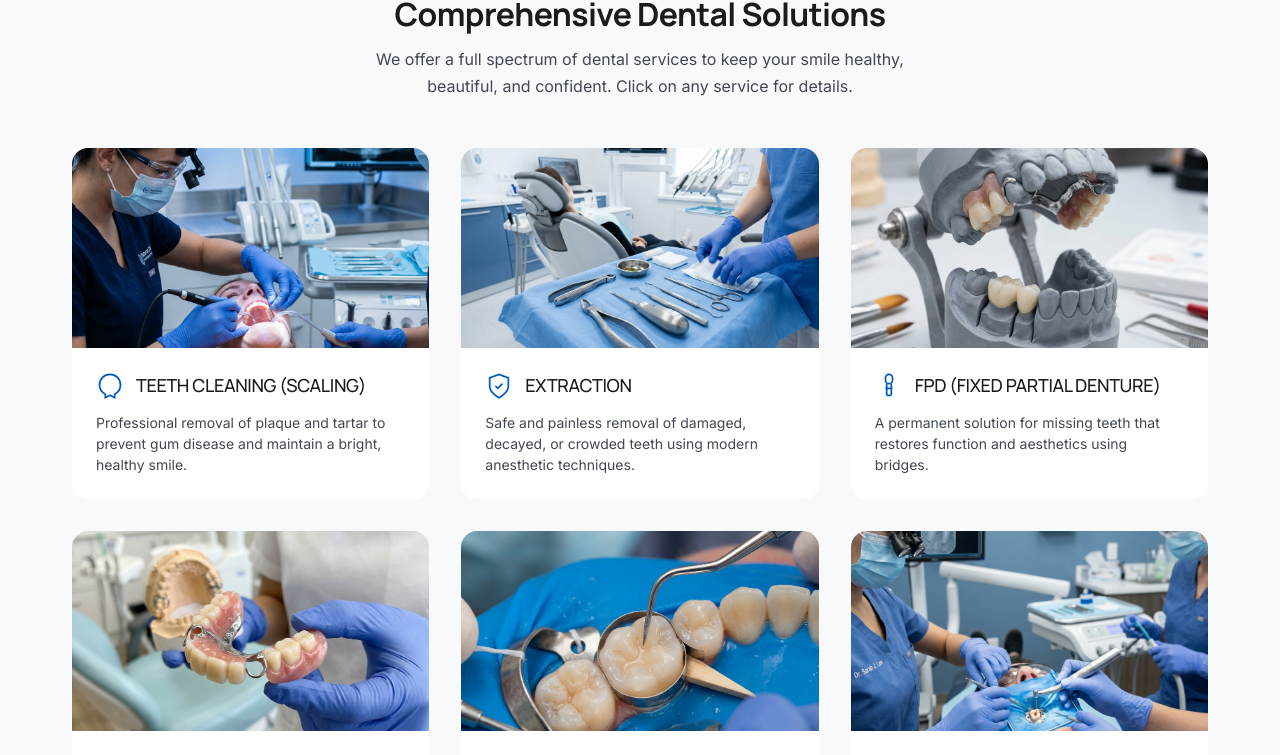
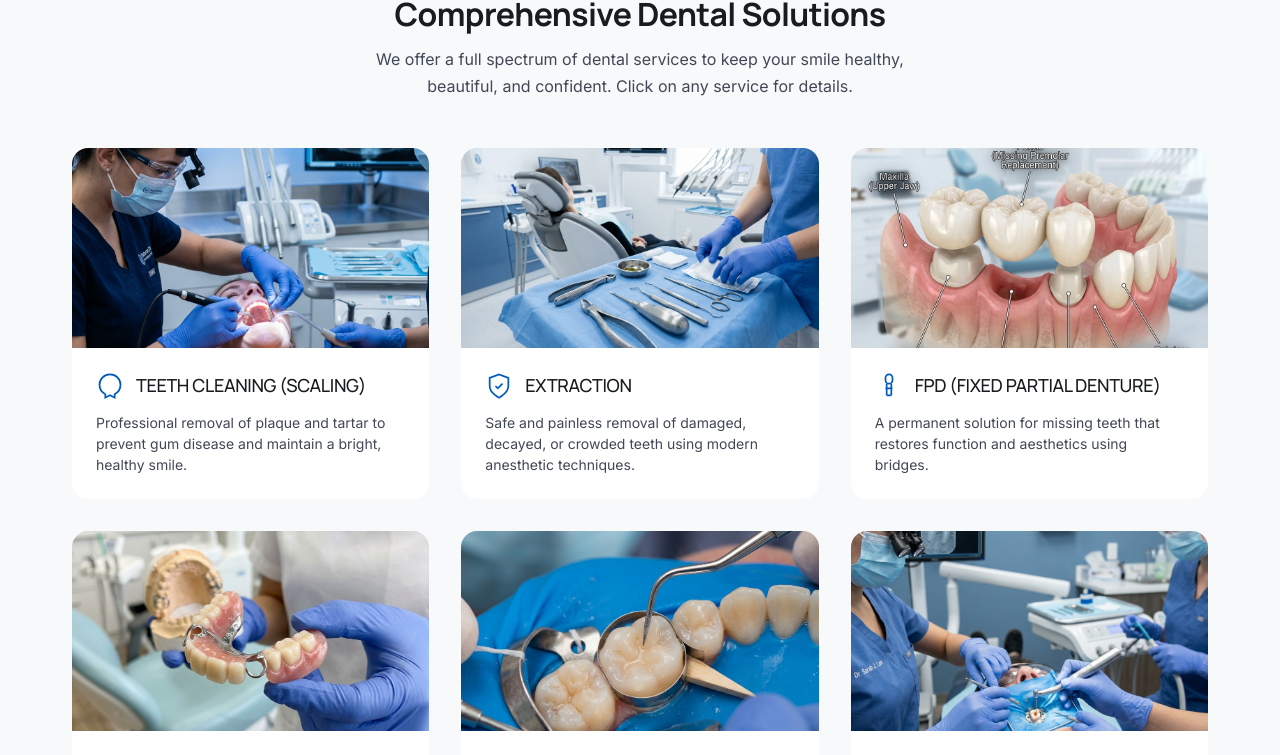
Before and after one commit to SomenSin/Swastik-Dental-Care, a Next.js app: page / in a window 1280 px wide. Shown: the part 909-1664 px from the top of the page. Built offline with nearby package versions, Linux system fonts and the light colour scheme.

Commit message:
feat: update service assets, fix hover visibility, and add Find Us section

```diff
--- a/next.config.ts
+++ b/next.config.ts
@@ -2,7 +2,6 @@ import type { NextConfig } from "next";
 
 const nextConfig: NextConfig = {
   output: "export",
-  basePath: "/Swastik-Dental-Care",
   images: {
     unoptimized: true,
   },
--- a/src/app/globals.css
+++ b/src/app/globals.css
@@ -4,6 +4,7 @@
 :root {
   /* Primary */
   --primary: #005BBF;
+  --primary-rgb: 0, 91, 191;
   --primary-container: #1A73E8;
   --on-primary: #FFFFFF;
   --on-primary-container: #FFFFFF;
--- a/src/components/Footer.tsx
+++ b/src/components/Footer.tsx
@@ -12,7 +12,7 @@ export default function Footer() {
         {/* Brand */}
         <div className={styles.brand}>
           <div className={styles.logoIcon}>
-            <Image src="/Swastik-Dental-Care/images/logo.png" alt="Swastik Dental Care Logo" width={96} height={96} />
+            <Image src="/images/logo.png" alt="Swastik Dental Care Logo" width={96} height={96} />
           </div>
           <h3 className={styles.brandName}>{CLINIC.name}</h3>
           <p className={styles.brandDesc}>
--- a/src/components/Navbar.tsx
+++ b/src/components/Navbar.tsx
@@ -16,7 +16,7 @@ export default function Navbar() {
       <div className={`container ${styles.inner}`}>
         <Link href="/" className={styles.logo} id="nav-logo">
           <div className={styles.logoIcon}>
-            <Image src="/Swastik-Dental-Care/images/logo.png" alt="Swastik Dental Care Logo" width={72} height={72} className={styles.logoImg} priority />
+            <Image src="/images/logo.png" alt="Swastik Dental Care Logo" width={72} height={72} className={styles.logoImg} priority />
           </div>
           <div>
             <span className={styles.logoName}>{CLINIC.name}</span>
--- a/src/lib/data.ts
+++ b/src/lib/data.ts
@@ -37,7 +37,7 @@ export const SERVICES = [
     description: "Professional removal of plaque and tartar to prevent gum disease and maintain a bright, healthy smile.",
     detailedDescription: "Our professional scaling and polishing treatment uses advanced ultrasonic tools to remove stubborn calculus and plaque that regular brushing misses. This procedure is essential for preventing gingivitis, periodontitis, and bad breath, ensuring your gums stay healthy and your teeth remain strong.",
     icon: "tooth",
-    image: "/Swastik-Dental-Care/images/service-cleaning.png",
+    image: "/images/service-cleaning.png",
     features: ["Painless ultrasonic scaling", "Stain removal", "Gum health assessment", "Polishing for smooth finish"]
   },
   {
@@ -46,7 +46,7 @@ export const SERVICES = [
     description: "Safe and painless removal of damaged, decayed, or crowded teeth using modern anesthetic techniques.",
     detailedDescription: "Whether it's a severely decayed tooth or a problematic wisdom tooth, our surgeons perform extractions with the utmost care. We utilize minimally invasive techniques to ensure rapid healing and provide comprehensive post-operative care instructions to keep you comfortable.",
     icon: "shield",
-    image: "/Swastik-Dental-Care/images/service-extraction.png",
+    image: "/images/service-extraction.png",
     features: ["Local anesthesia for comfort", "Minimally invasive approach", "Wisdom tooth management", "Socket preservation"]
   },
   {
@@ -55,7 +55,7 @@ export const SERVICES = [
     description: "A permanent solution for missing teeth that restores function and aesthetics using bridges.",
     detailedDescription: "Fixed Partial Dentures (Bridges) are used to replace one or more missing teeth by joining an artificial tooth permanently to adjacent teeth or dental implants. We use high-quality ceramic and zirconia materials that provide exceptional durability and a natural appearance.",
     icon: "implant",
-    image: "/Swastik-Dental-Care/images/service-fpd-rpd.png",
+    image: "/images/service-fpd.png",
     features: ["Natural-looking bridges", "Zirconia & Ceramic options", "Permanent tooth replacement", "Restores bite function"]
   },
   {
@@ -64,7 +64,7 @@ export const SERVICES = [
     description: "Custom-made removable appliances to replace missing teeth and restore your beautiful smile.",
     detailedDescription: "Removable Partial Dentures are an excellent, cost-effective option for replacing multiple missing teeth. Our custom-designed RPDs are crafted for maximum comfort and a precise fit, helping you eat, speak, and smile with confidence once again.",
     icon: "implant",
-    image: "/Swastik-Dental-Care/images/service-rpd.png",
+    image: "/images/service-rpd.png",
     features: ["Custom-fit design", "Lightweight materials", "Easily removable for cleaning", "Improved chewing ability"]
   },
   {
@@ -73,7 +73,7 @@ export const SERVICES = [
     description: "Restoring decayed teeth with tooth-colored composite resin for a natural and durable result.",
     detailedDescription: "We use state-of-the-art composite resin materials that bond directly to your tooth structure. These tooth-colored fillings are not only aesthetically invisible but also provide superior strength and longevity compared to traditional silver amalgams.",
     icon: "sparkle",
-    image: "/Swastik-Dental-Care/images/service-filling.png",
+    image: "/images/service-filling.png",
     features: ["Tooth-colored composite", "Mercury-free materials", "Aesthetic restoration", "Prevents further decay"]
   },
   {
@@ -82,7 +82,7 @@ export const SERVICES = [
     description: "Painless root canal procedures to save infected teeth and eliminate deep dental pain.",
     detailedDescription: "Our root canal specialist uses rotary endodontics and apex locators to perform efficient, painless treatments. By removing the infected pulp and sealing the tooth, we can save your natural tooth and prevent the need for extraction.",
     icon: "shield",
-    image: "/Swastik-Dental-Care/images/service-root-canal.png",
+    image: "/images/service-root-canal.png",
     features: ["Rotary endodontics", "Single-visit options", "Infection control", "Pain management experts"]
   },
   {
@@ -91,7 +91,7 @@ export const SERVICES = [
     description: "The gold standard for tooth replacement, offering permanent stability and natural function.",
     detailedDescription: "Dental implants are titanium posts that act as artificial tooth roots. Once integrated with the bone, they provide a rock-solid foundation for crowns, bridges, or dentures. It is the most advanced and durable way to replace missing teeth today.",
     icon: "implant",
-    image: "/Swastik-Dental-Care/images/service-implants.png",
+    image: "/images/service-implants.png",
     features: ["Titanium implants", "Bone grafting if needed", "Computer-guided surgery", "Lifetime solution"]
   },
   {
@@ -100,7 +100,7 @@ export const SERVICES = [
     description: "Correcting misaligned teeth and bite issues with modern braces and clear aligners.",
     detailedDescription: "From traditional metallic braces to modern clear aligners like Invisalign, we offer a range of solutions to straighten your teeth. A properly aligned bite not only looks better but is also easier to clean and maintain throughout your life.",
     icon: "align",
-    image: "/Swastik-Dental-Care/images/service-ortho.png",
+    image: "/images/service-ortho.png",
     features: ["Invisalign & Clear aligners", "Ceramic (invisible) braces", "Metal braces", "Retainers & Follow-up"]
   },
   {
@@ -109,7 +109,7 @@ export const SERVICES = [
     description: "Gentle and fun dental care focused on the unique needs of infants, children, and teens.",
     detailedDescription: "We strive to create a positive dental experience for our youngest patients. Our pediatric treatments include preventive sealants, fluoride applications, and habit counseling, all delivered in a friendly environment to build a lifetime of healthy smiles.",
     icon: "child",
-    image: "/Swastik-Dental-Care/images/service-pediatric.png",
+    image: "/images/service-pediatric.png",
     features: ["Kid-friendly environment", "Sealants & Fluoride", "Pulpotomy & Fillings", "Growth monitoring"]
   },
 ];
@@ -122,7 +122,7 @@ export const DOCTORS = [
     specialization: "General Dentist",
     experience: "13+ Years Experience",
     bio: "Dr. Ashish Pal is the visionary behind Swastik Dental Care. With 13 years of clinical excellence, he specializes in general dentistry with a focus on comprehensive patient care and preventive treatments. His gentle approach and commitment to pain-free dentistry have earned him the trust of thousands of patients in Dehradun.",
-    image: "/Swastik-Dental-Care/images/doctor-ashish.png",
+    image: "/images/doctor-ashish.png",
   },
   {
     id: "dr-shrya",
@@ -131,7 +131,7 @@ export const DOCTORS = [
     specialization: "General Dentist & Orthodontic Consultant",
     experience: "7+ Years Experience",
     bio: "Dr. Shrya Kathait Pal is a dedicated dental professional with 7 years of clinical experience. She specializes in general dentistry with a strong focus on patient comfort and comprehensive dental solutions. Her expertise in managing patient dental anxiety and delivering meticulous treatments has made her a favorite among clinic visitors.",
-    image: "/Swastik-Dental-Care/images/doctor-shanu.png",
+    image: "/images/doctor-shanu.png",
   },
 ];
 
@@ -142,7 +142,7 @@ export const REVIEWS = [
     text: "Had a great experience with Dr. Ashish for my root canal. I was really nervous but he made the whole process painless. The clinic is very clean as well. Best dentist in Harrawala area.",
     date: "March 2026",
     treatment: "Root Canal",
-    image: "/Swastik-Dental-Care/images/patient-aarav.png",
+    image: "/images/patient-aarav.png",
   },
   {
     name: "Sneha Rawat",
@@ -150,7 +150,7 @@ export const REVIEWS = [
     text: "Brought my daughter for her checkup. The doctors are very friendly with kids. Only downside was that we had to wait for 20 minutes despite having an appointment. Overall good care.",
     date: "February 2026",
     treatment: "Pediatric Check-up",
-    image: "/Swastik-Dental-Care/images/patient-sneha.png",
+    image: "/images/patient-sneha.png",
   },
   {
     name: "Rahul Panwar",
@@ -158,7 +158,7 @@ export const REVIEWS = [
     text: "Decent clinic with modern equipment. Dr. Shrya is very gentle. The treatment was good, just felt the reception could be a bit more organized during rush hours.",
     date: "November 2025",
     treatment: "Scaling & Polishing",
-    image: "/Swastik-Dental-Care/images/patient-rahul.png",
+    image: "/images/patient-rahul.png",
   },
   {
     name: "Vikram Singh",
@@ -166,7 +166,7 @@ export const REVIEWS = [
     text: "Excellent service. Got my wisdom tooth extracted here. It was much quicker and less painful than I expected. Appreciate the post-op follow up call too.",
     date: "January 2026",
     treatment: "Extraction",
-    image: "/Swastik-Dental-Care/images/patient-vikram.png",
+    image: "/images/patient-vikram.png",
   },
   {
     name: "Deepika Joshi",
@@ -174,7 +174,7 @@ export const REVIEWS = [
     text: "The clinic is very modern and well equipped. I got my teeth cleaning done. Result is good, though I felt the cost was slightly higher than others. But the quality is definitely better.",
     date: "December 2025",
     treatment: "Teeth Cleaning",
-    image: "/Swastik-Dental-Care/images/patient-deepika.png",
+    image: "/images/patient-deepika.png",
   },
   {
     name: "Meera Chauhan",
@@ -182,7 +182,7 @@ export const REVIEWS = [
     text: "Best dental experience in Dehradun. Hygiene standards are top notch. I'm very satisfied with my crown placement. Highly recommend Dr. Ashish.",
     date: "October 2025",
     treatment: "FPD (Bridges)",
-    image: "/Swastik-Dental-Care/images/patient-meera.png",
+    image: "/images/patient-meera.png",
   },
   {
     name: "Ankit Bisht",
@@ -190,7 +190,7 @@ export const REVIEWS = [
     text: "Highly skilled doctors. They don't suggest unnecessary treatments which is a plus. Finding parking nearby can be a bit challenging during evening hours though.",
     date: "September 2025",
     treatment: "General Check-up",
-    image: "/Swastik-Dental-Care/images/patient-ankit.png",
+    image: "/images/patient-ankit.png",
   },
   {
     name: "Priti Negi",
@@ -198,7 +198,7 @@ export const REVIEWS = [
     text: "Thank you Dr. Ashish for fixing my cavity! The filling looks so natural, can't even tell it's there. The staff at Swastik Dental Care is very polite.",
     date: "August 2025",
     treatment: "Cavity Filling",
-    image: "/Swastik-Dental-Care/images/patient-priti.png",
+    image: "/images/patient-priti.png",
   },
 ];
 
--- a/src/lib/utils.ts
+++ b/src/lib/utils.ts
@@ -1,5 +1,5 @@
 export function getPath(path: string): string {
-  const basePath = "/Swastik-Dental-Care";
+  const basePath = "";
   if (path.startsWith("/")) {
     return `${basePath}${path}`;
   }
```
Also changed, not shown: src/app/about/page.tsx (+5 -5 lines), src/app/page.module.css (+57 -4 lines), src/app/page.tsx (+35 -1 lines), public/images/service-fpd.png (added).
